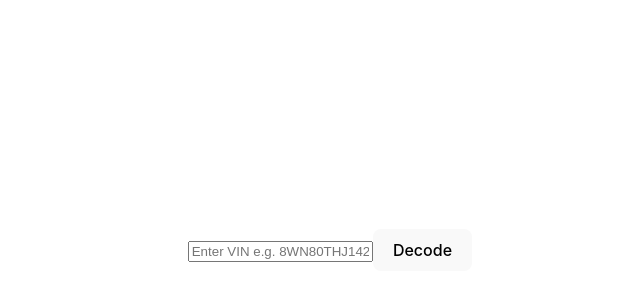
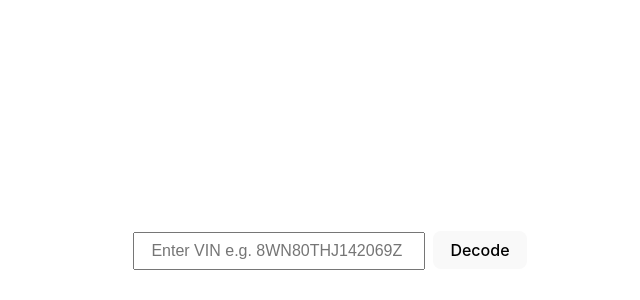
Before and after one commit to ocampco/old-holden-decoder, a React (Vite) app: page / in a window 1280 px wide. Shown: the part 150-450 px from the top of the page, without its empty margins (310-950 px from the left). Built offline with nearby package versions, Linux system fonts and the light colour scheme.

Commit message:
apply minimal styling

```diff
--- a/package.json
+++ b/package.json
@@ -31,6 +31,7 @@
     "jsdom": "^24.0.0",
     "prettier": "^3.2.5",
     "prettier-eslint": "^16.3.0",
+    "styled-components": "^6.1.8",
     "typescript": "^5.2.2",
     "vite": "^5.2.0",
     "vitest": "^1.4.0"
--- a/src/Decoder.tsx
+++ b/src/Decoder.tsx
@@ -1,5 +1,17 @@
+import styled from 'styled-components';
 import { useState } from 'react';
 import decodeVehicle from './decodeVehicle';
+
+const Input = styled.input`
+  padding: 0.5rem 1rem;
+  margin-right: 0.5rem;
+  width: 16rem;
+  font-size: 1rem;
+`;
+
+const Submit = styled.button`
+  padding: 0.5rem 1rem;
+`;
 
 const Decoder = () => {
   const [vin, setVin] = useState<string>('');
@@ -22,13 +34,13 @@ const Decoder = () => {
 
   return (
     <form onSubmit={handleSubmit}>
-      <input
+      <Input
         type="text"
         value={vin}
         placeholder="Enter VIN e.g. 8WN80THJ142069Z"
         onChange={(e) => setVin(e.target.value)}
       />
-      <button type="submit">Decode</button>
+      <Submit type="submit">Decode</Submit>
       {error && <div>{error.message}</div>}
       {vehicle && (
         <div>
```
Also changed, not shown: 1 other file (tests, documents, lock files or other folders).
